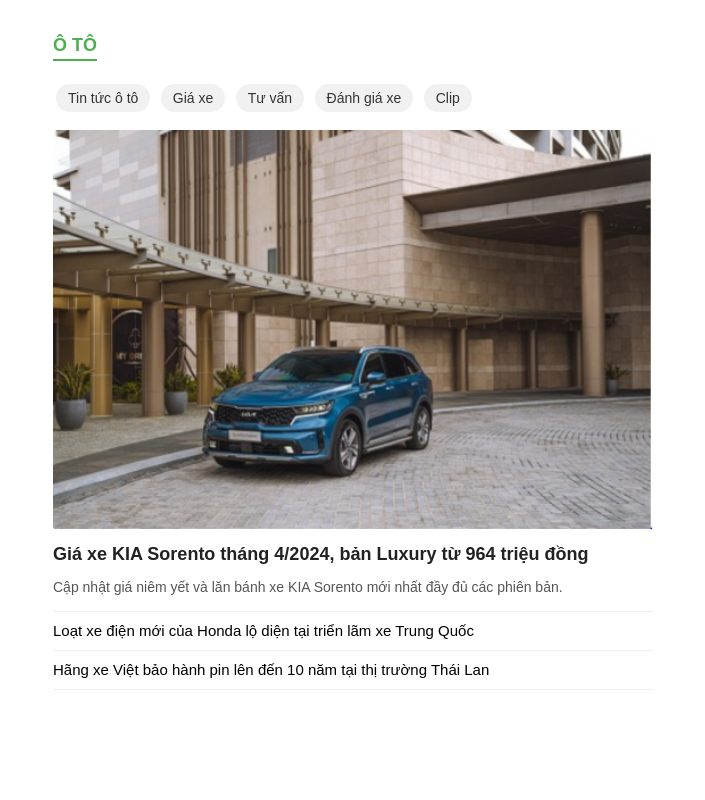
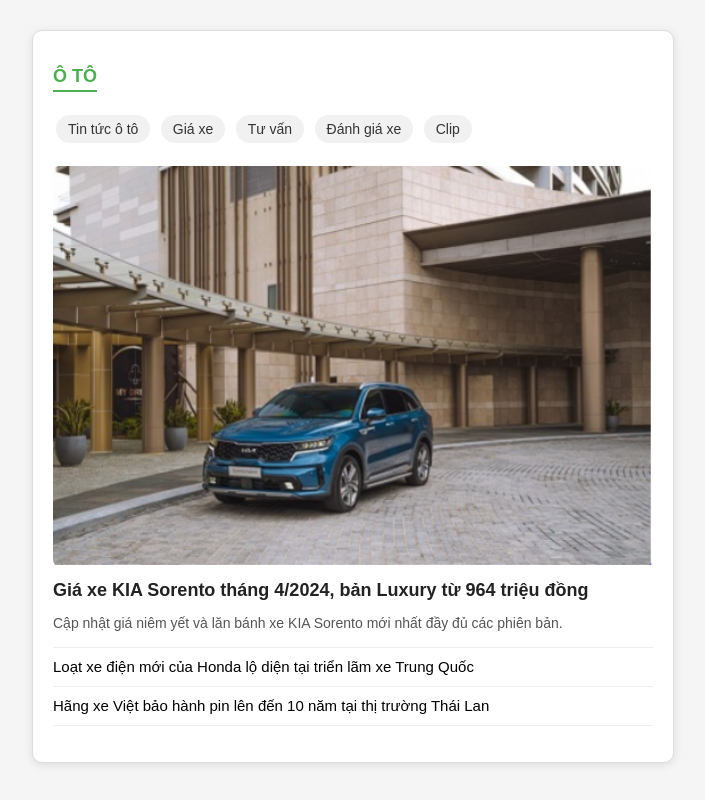
Before and after one commit to kdunn2715/kdcss8, a plain HTML site: page index.html in a window 1280 px wide. Shown: the whole page, without its empty margins (287-992 px from the left). Drawn offline with Linux system fonts and the light colour scheme.

Commit message:
Update style.css

```diff
--- a/style.css
+++ b/style.css
@@ -1,13 +1,18 @@
 body {
   font-family: Arial, sans-serif;
-    background: #fff;
+  background: #f5f5f5;
   color: #222;
   margin: 20px;
 }
 
 .news-section {
   max-width: 600px;
-    margin: 0 auto;
+  margin: 30px auto;
+  background: #fff;             /* Nền trắng cho box */
+  border: 1px solid #ddd;       /* Viền mảnh */
+  border-radius: 10px;          /* Bo góc */
+  box-shadow: 0 2px 10px rgba(0,0,0,0.1); /* Đổ bóng nhẹ */
+  padding: 20px;
 }
 
 .category {
@@ -20,7 +25,7 @@ body {
 }
 
 .tags {
-    margin: 10px 0;
+  margin: 10px 0 15px;
 }
 
 .tags span {
@@ -32,6 +37,7 @@ body {
   font-size: 14px;
   color: #333;
   cursor: pointer;
+  transition: background 0.2s;
 }
 
 .tags span:hover {
@@ -40,7 +46,7 @@ body {
 
 .main-news img {
   width: 100%;
-    border-radius: 4px;
+  border-radius: 6px;
   margin-top: 5px;
 }
 
@@ -70,6 +76,7 @@ body {
   text-decoration: none;
   color: #000;
   font-size: 15px;
+  transition: color 0.2s;
 }
 
 .sub-news li a:hover {
```
Lines whose indentation alone changed are shown as unchanged.
